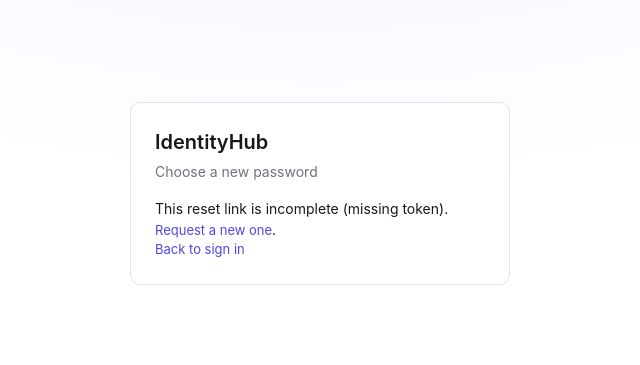
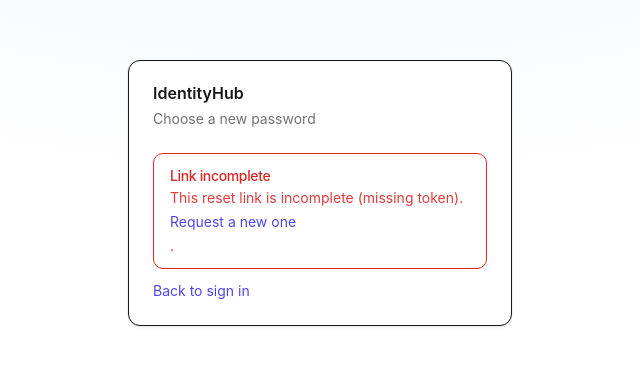
Before and after one commit to doko89/identityhub, a React (Vite) app in the folder web/: page /reset-password in a window 1280 px wide. Shown: the part 207-572 px from the top of the page, without its empty margins (320-960 px from the left). Built offline with nearby package versions, Linux system fonts and the light colour scheme; no server answers.

Commit message:
FE: migrate Reset-password page to shadcn

```diff
--- a/web/src/features/auth/pages/ResetPasswordPage.tsx
+++ b/web/src/features/auth/pages/ResetPasswordPage.tsx
@@ -2,15 +2,12 @@ import { useState } from "react";
 import { Link, useSearchParams } from "react-router-dom";
 import { useBrand } from "@/features/branding/BrandProvider";
 import { errorMessage } from "@/shared/api/client";
-import {
-  buttonStyle,
-  cardStyle,
-  inputStyle,
-  labelStyle,
-  linkStyle,
-  noticeStyle,
-  pageStyle,
-} from "@/shared/ui/formStyles";
+import { Alert, AlertDescription, AlertTitle } from "@/shared/ui/alert";
+import { Button } from "@/shared/ui/button";
+import { Card, CardContent, CardDescription, CardHeader, CardTitle } from "@/shared/ui/card";
+import { Field, FieldGroup, FieldLabel } from "@/shared/ui/field";
+import { Input } from "@/shared/ui/input";
+import { Spinner } from "@/shared/ui/spinner";
 
 // Reset-password page (DESIGN §5.2): redeems the ?token= from the mailed
 // link with a new password pair. A missing token is a dead link, shown
@@ -56,66 +53,77 @@ export function ResetPasswordPage() {
   }
 
   return (
-    <main style={pageStyle}>
-      <div style={cardStyle}>
-        <h1 style={{ fontSize: 20, fontWeight: 600, margin: "0 0 4px" }}>{orgName}</h1>
-        <p style={{ fontSize: 14, color: "var(--muted-foreground)", margin: "0 0 16px" }}>
-          Choose a new password
-        </p>
+    <main className="flex min-h-screen items-center justify-center bg-[radial-gradient(60rem_30rem_at_50%_-10%,var(--accent),transparent)] p-4">
+      <Card className="w-full max-w-sm">
+        <CardHeader>
+          <CardTitle>{orgName}</CardTitle>
+          <CardDescription>Choose a new password</CardDescription>
+        </CardHeader>
+        <CardContent>
           {token === "" ? (
-          <p role="alert" style={{ fontSize: 14 }}>
+            <Alert variant="destructive">
+              <AlertTitle>Link incomplete</AlertTitle>
+              <AlertDescription>
                 This reset link is incomplete (missing token).{" "}
-            <Link to="/forgot-password" style={linkStyle}>
+                <Link to="/forgot-password" className="text-primary hover:underline">
                   Request a new one
                 </Link>
                 .
-          </p>
+              </AlertDescription>
+            </Alert>
           ) : done ? (
-          <p role="status" style={{ fontSize: 14 }}>
+            <Alert role="status">
+              <AlertDescription>
                 Password has been reset.{" "}
-            <Link to="/login" style={linkStyle}>
+                <Link to="/login" className="text-primary hover:underline">
                   Sign in
                 </Link>
                 .
-          </p>
+              </AlertDescription>
+            </Alert>
           ) : (
             <form onSubmit={(e) => void submit(e)}>
-            <label style={labelStyle}>
-              New password
-              <input
+              <FieldGroup>
+                {notice !== null && (
+                  <Alert variant="destructive">
+                    <AlertTitle>Couldn&apos;t reset the password</AlertTitle>
+                    <AlertDescription>{notice}</AlertDescription>
+                  </Alert>
+                )}
+                <Field>
+                  <FieldLabel htmlFor="reset-new">New password</FieldLabel>
+                  <Input
+                    id="reset-new"
                     name="new_password"
                     type="password"
                     autoComplete="new-password"
-                style={inputStyle}
                     required
                   />
-            </label>
-            <label style={{ ...labelStyle, marginBottom: 16 }}>
-              Confirm new password
-              <input
+                </Field>
+                <Field>
+                  <FieldLabel htmlFor="reset-confirm">Confirm new password</FieldLabel>
+                  <Input
+                    id="reset-confirm"
                     name="new_password_confirm"
                     type="password"
                     autoComplete="new-password"
-                style={inputStyle}
                     required
                   />
-            </label>
-            <button type="submit" style={buttonStyle} disabled={busy}>
+                </Field>
+                <Button type="submit" className="w-full" disabled={busy}>
+                  {busy ? <Spinner data-icon="inline-start" /> : null}
                   {busy ? "Resetting…" : "Reset password"}
-            </button>
+                </Button>
+              </FieldGroup>
             </form>
           )}
-        {notice !== null && (
-          <p role="alert" style={noticeStyle}>
-            {notice}
-          </p>
-        )}
-        <p style={{ fontSize: 13, marginBottom: 0 }}>
-          <Link to="/login" style={linkStyle}>
+          <p className="mt-3 mb-0 text-sm">
+            <Link to="/login" className="text-primary hover:underline">
               Back to sign in
             </Link>
           </p>
-      </div>
+        </CardContent>
+      </Card>
     </main>
   );
 }
```
Lines whose indentation alone changed are shown as unchanged.
